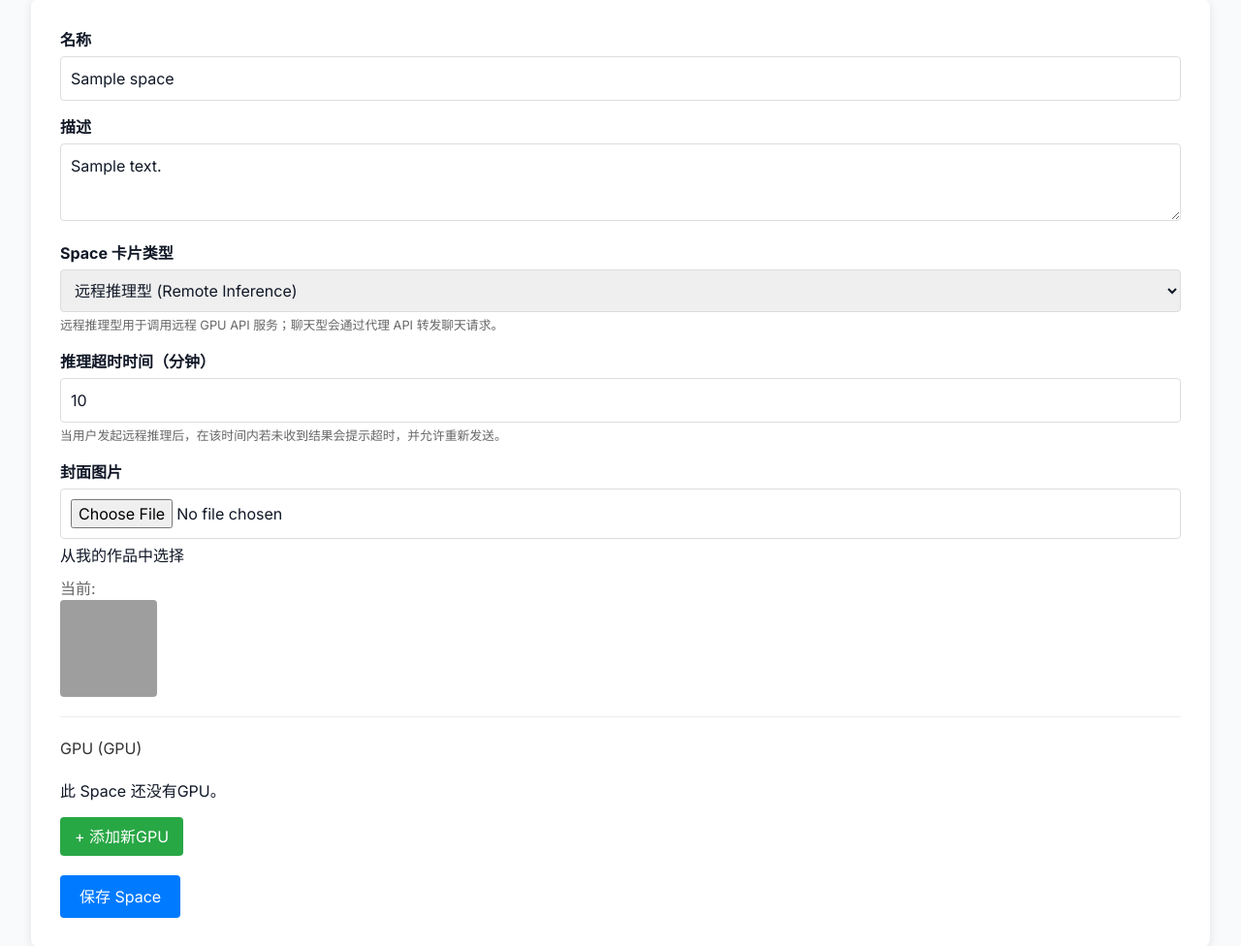
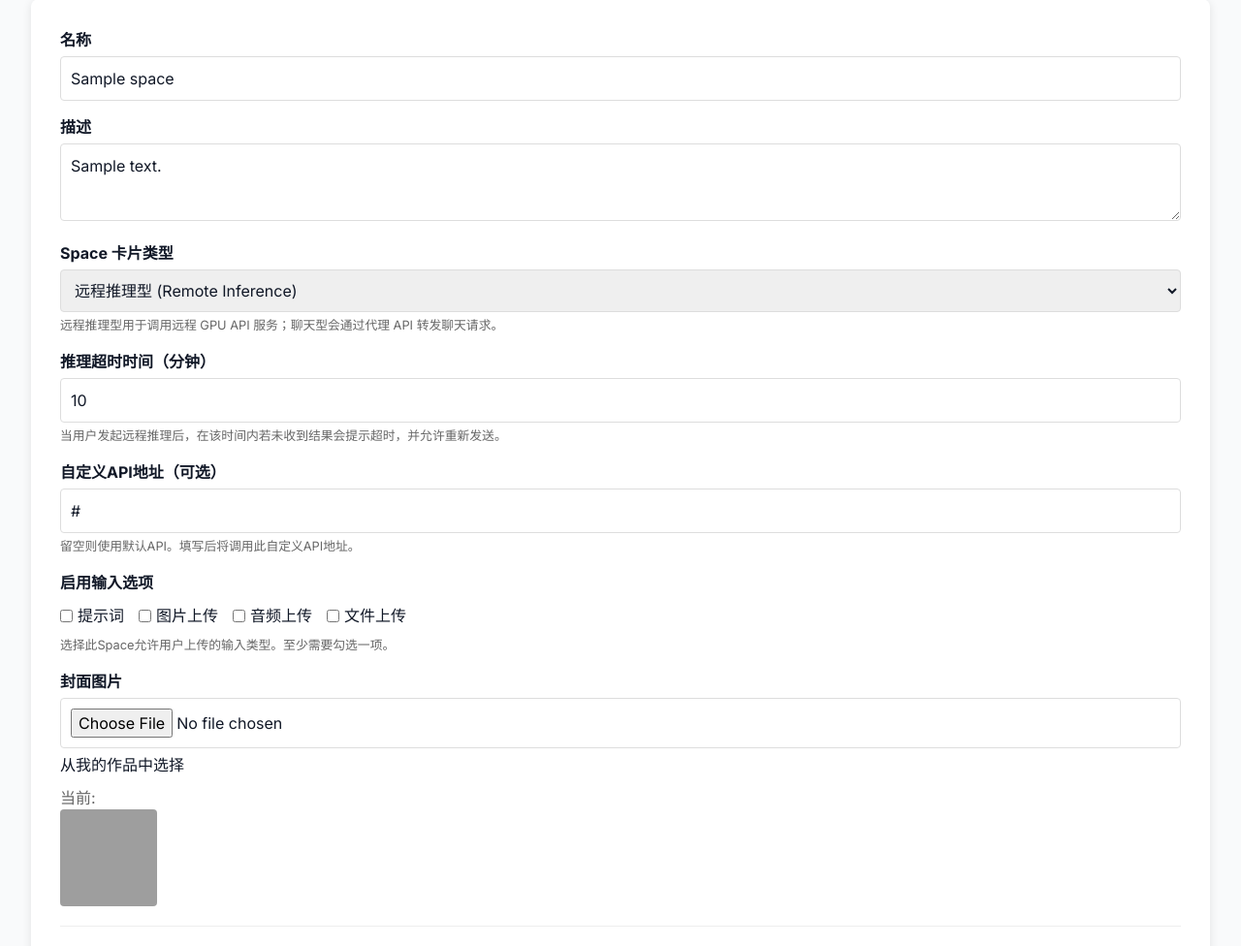
Before and after one commit to nianxi666/spaces1, a Flask app: template project/templates/add_edit_space.html in a window 1280 px wide. Shown: the part 135-1111 px from the top of the page at 97% size. Run offline with Flask 2, Linux system fonts and the light colour scheme; data comes from the database, SQL or seed files in the repository; the template is opened without the code that fills it: most values are stand-ins (such as "Sample title", 1, 10 or a date in 2020); some libraries are stand-ins or nearby versions; grey boxes are pictures that could not be loaded.

Commit message:
feat: 添加可自定义输入选项的remote_inference配置
1. add_edit_space.html - 添加输入选项UI:
   - 提示词/图片/音频/文件 四个checkbox
   - 自定义API URL输入框

2. admin.py - 保存配置:
   - enable_prompt/enable_image_input/enable_audio_input/enable_file_input
   - custom_api_url

3. main.py  - 传递配置到模板:
   - 添加input配置变量到render_template

下一步: 修改ai_project_view.html条件显示输入

```diff
--- a/project/main.py
+++ b/project/main.py
@@ -557,7 +557,13 @@ with requests.post(f"{{BASE_URL}}/spaces/run", json=PAYLOAD, headers=headers, st
         current_username=username or "",
         remote_inference_configs=remote_inference_configs or [],
         last_remote_inference_result=last_remote_inference_result,
-        remote_inference_timeout_seconds=remote_inference_timeout_seconds or 300
+        remote_inference_timeout_seconds=remote_inference_timeout_seconds or 300,
+        # Input configuration for remote_inference
+        custom_api_url=ai_project.get('custom_api_url', ''),
+        enable_prompt=ai_project.get('enable_prompt', True),
+        enable_image_input=ai_project.get('enable_image_input', False),
+        enable_audio_input=ai_project.get('enable_audio_input', False),
+        enable_file_input=ai_project.get('enable_file_input', False)
     )
 
 @main_bp.route("/run_inference/<ai_project_id>", methods=["POST"])
--- a/project/templates/add_edit_space.html
+++ b/project/templates/add_edit_space.html
@@ -60,6 +60,38 @@
             <input type="number" name="remote_inference_timeout_minutes" min="1" value="{{ timeout_minutes }}"
                 style="width: 100%; padding: 10px; border: 1px solid #ddd; border-radius: 4px; box-sizing: border-box;">
             <small style="color: #666;">当用户发起远程推理后，在该时间内若未收到结果会提示超时，并允许重新发送。</small>
+
+            <label style="display: block; margin-top: 15px; margin-bottom: 5px; font-weight: bold;">自定义API地址（可选）</label>
+            <input type="url" name="custom_api_url"
+                value="{{ space.custom_api_url if space and space.custom_api_url else '' }}"
+                placeholder="例如: http://direct.virtaicloud.com:21564/api/generate"
+                style="width: 100%; padding: 10px; border: 1px solid #ddd; border-radius: 4px; box-sizing: border-box;">
+            <small style="color: #666;">留空则使用默认API。填写后将调用此自定义API地址。</small>
+
+            <label style="display: block; margin-top: 15px; margin-bottom: 10px; font-weight: bold;">启用输入选项</label>
+            <div style="display: flex; flex-wrap: wrap; gap: 15px; margin-bottom: 5px;">
+                <label style="display: flex; align-items: center; gap: 5px;">
+                    <input type="checkbox" name="enable_prompt" value="true" {% if not space or
+                        space.get('enable_prompt', True) %}checked{% endif %}>
+                    <span>提示词</span>
+                </label>
+                <label style="display: flex; align-items: center; gap: 5px;">
+                    <input type="checkbox" name="enable_image_input" value="true" {% if space and
+                        space.get('enable_image_input', False) %}checked{% endif %}>
+                    <span>图片上传</span>
+                </label>
+                <label style="display: flex; align-items: center; gap: 5px;">
+                    <input type="checkbox" name="enable_audio_input" value="true" {% if space and
+                        space.get('enable_audio_input', False) %}checked{% endif %}>
+                    <span>音频上传</span>
+                </label>
+                <label style="display: flex; align-items: center; gap: 5px;">
+                    <input type="checkbox" name="enable_file_input" value="true" {% if space and
+                        space.get('enable_file_input', False) %}checked{% endif %}>
+                    <span>文件上传</span>
+                </label>
+            </div>
+            <small style="color: #666;">选择此Space允许用户上传的输入类型。至少需要勾选一项。</small>
         </div>
         <div style="margin-bottom: 15px;">
             <label style="display: block; margin-bottom: 5px; font-weight: bold;">封面图片</label>
```
Also changed, not shown: project/admin.py (+16 -1 lines).
